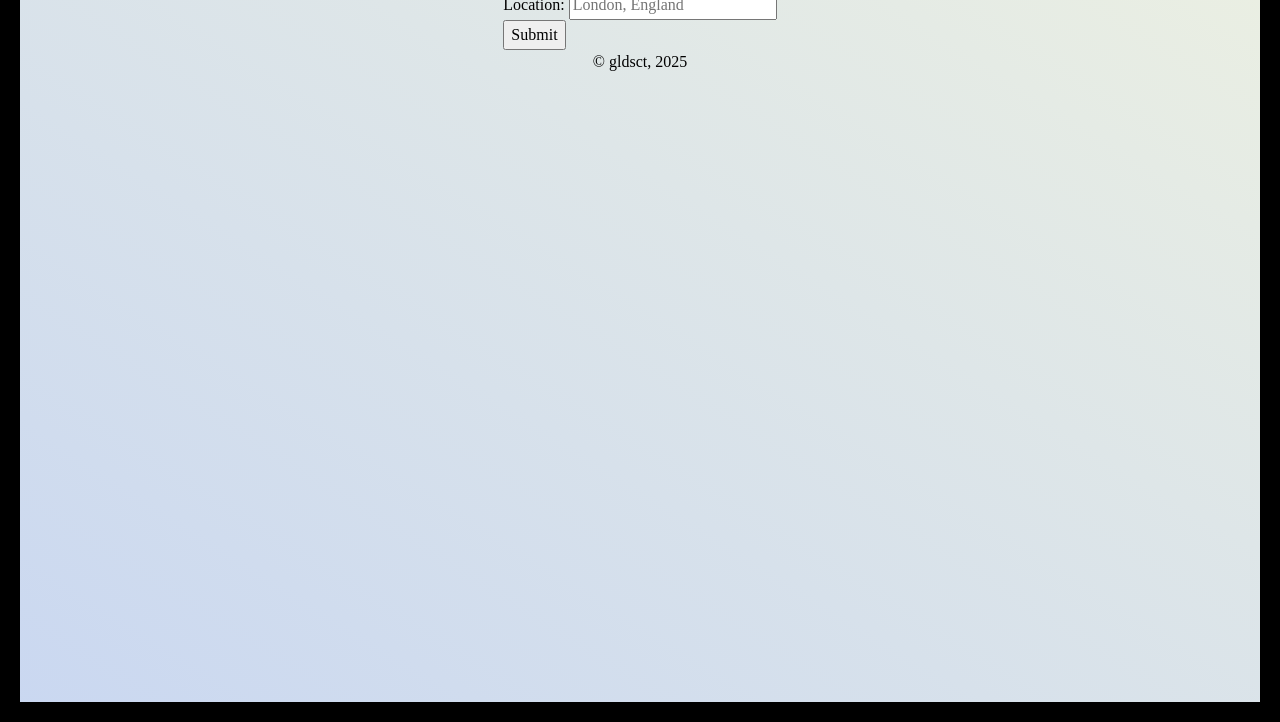
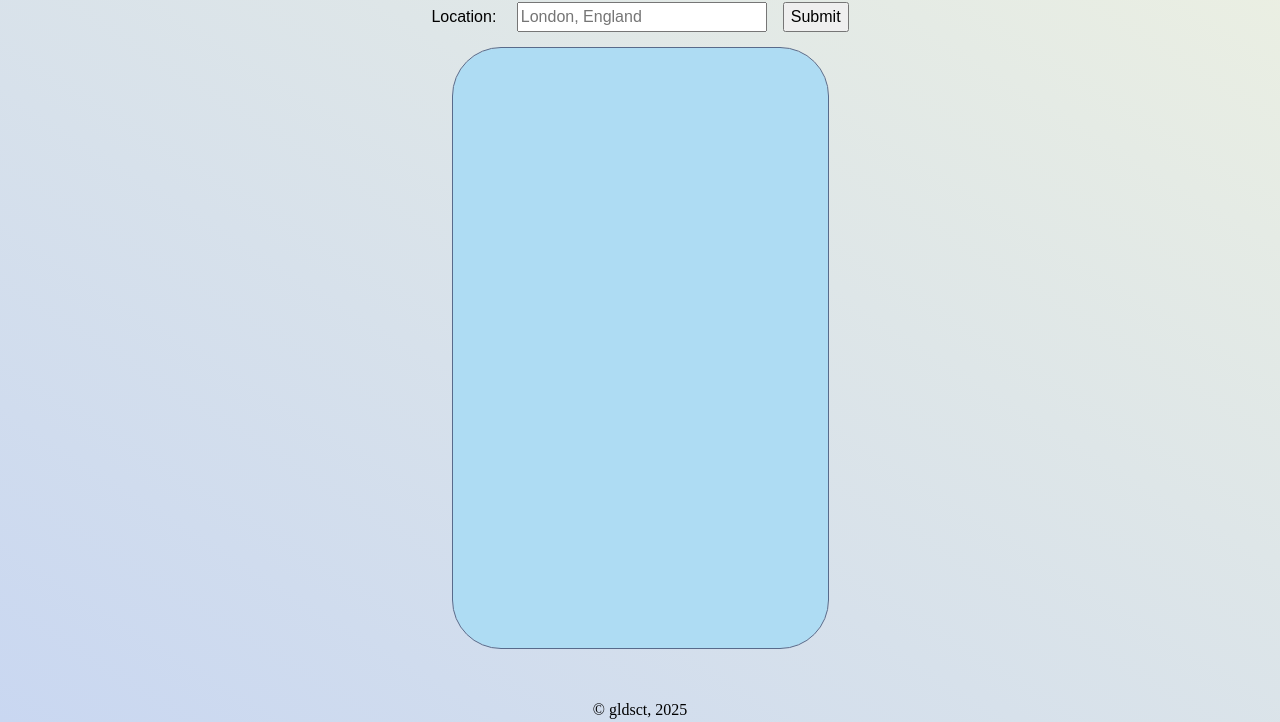
Before and after one commit to gldsct/weather-app, a website built with webpack: page src/template.html in a window 1280 px wide. Shown: the part 78-800 px from the top of the page. Built offline with nearby package versions, Linux system fonts and the light colour scheme; some packages are replaced by stand-ins of ours; no server answers.

Commit message:
Create and style weather display container
Create and style a container to display weather data of the user-input
location.

```diff
--- a/src/styles.css
+++ b/src/styles.css
@@ -49,7 +49,6 @@ h1, h2, h3, h4, h5, h6 {
 /* Start of General Styles */
 
 body {
-    border: 20px solid black;
     background-color: #c9d7f1;
     background-image: linear-gradient(to top right, #c9d7f1, #ecf0e2);
     height: 100vh;
@@ -59,3 +58,45 @@ body {
 }
 
 /* End of General Styles */
+
+/* Start of Main Section Styles */
+
+main {
+    flex: auto;
+    padding-top: 32px;
+    font-family: sans-serif;
+}
+
+.app-container {
+    display: flex;
+    flex-direction: column;
+    align-items: center;
+    gap: 16px;
+}
+
+.location-input {
+    display: flex;
+    gap: 16px;
+}
+
+.location-input label {
+    padding-right: 16px;
+}
+
+.location-input input[type="search"] {
+    line-height: 1.5;
+    width: 250px;
+}
+
+.weather-card {
+    height: 75vh;
+    width: 375px;
+    background-color: #aedcf3;
+    border-radius: 48px;
+    outline: 1px solid #586B8B;
+
+    background-size: cover;
+    background-position: bottom center;
+}
+
+/* End of Main Section Styles */
--- a/src/template.html
+++ b/src/template.html
@@ -21,6 +21,14 @@
                     </div>
                     <button type = "submit" class = "location-input-submit">Submit</button>
                 </form>
+                <div class = "weather-card">
+                    <div class = "main-weather-content">
+
+                    </div>
+                    <div class = "misc-weather-content">
+
+                    </div>
+                </div>
             </div>
         </main>
         <footer>
```
